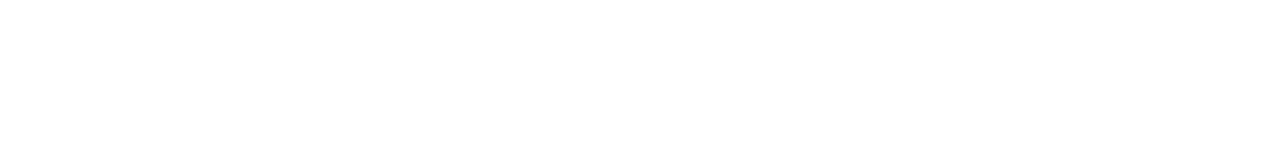
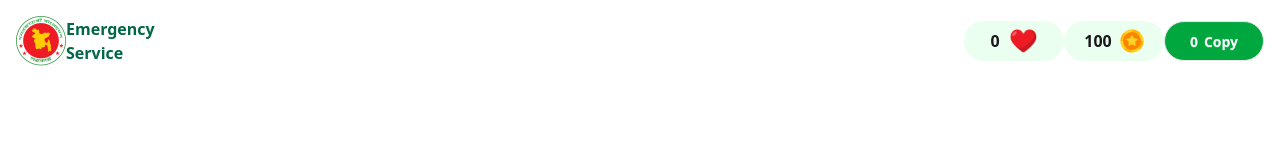
Before and after one commit to Soroneka/new-assignment-ph, a plain HTML site: page index.html in a window 1280 px wide. Drawn offline with nearby package versions, Linux system fonts and the light colour scheme.

Commit message:
Website name & logo on the left as Figma

```diff
--- a/index.html
+++ b/index.html
@@ -15,6 +15,27 @@
 <body>
     <header>
 
+              <!-- navbar -->
+        <nav class="bg-white flex flex-col  sm:flex-row justify-between items-center p-4">
+             <div class="flex items-center gap-4 sm:gap-0">
+                <img src="./assets/logo.png" alt="" class="h-[50px] w-[50px]">
+                <h4 class="font-bold text-[#006747]">Emergency <br> Service</h4>
+            </div>
+            <div class="flex gap-4 sm:gap-0 items-center">
+                <div class="flex bg-[#41FF6B1A] gap-2 rounded-[50px] h-[40px] w-[100px] justify-center items-center ">
+                <h1 id="heart-count" class="font-bold">0</h1>
+                <img src="./assets/heart.png" alt="" class="[h-30px] w-[30px] ">
+            </div>
+
+
+            <div class="flex bg-[#41FF6B1A] gap-2 rounded-[50px] h-[40px] w-[100px] justify-center items-center ">
+                <h1 class="total-coin font-bold">100</h1>
+                <img src="./assets/coin.png" alt="" class="h-[24px] w-[24px] ">
+            </div>
+                <button class="btn bg-[#00A63E] text-white h-[40px] w-[100px] rounded-full"><span id="copy-count">0 </span>Copy</button>
+
+        </nav>
+
     </header>
     <!--  -->
     <main>
```
